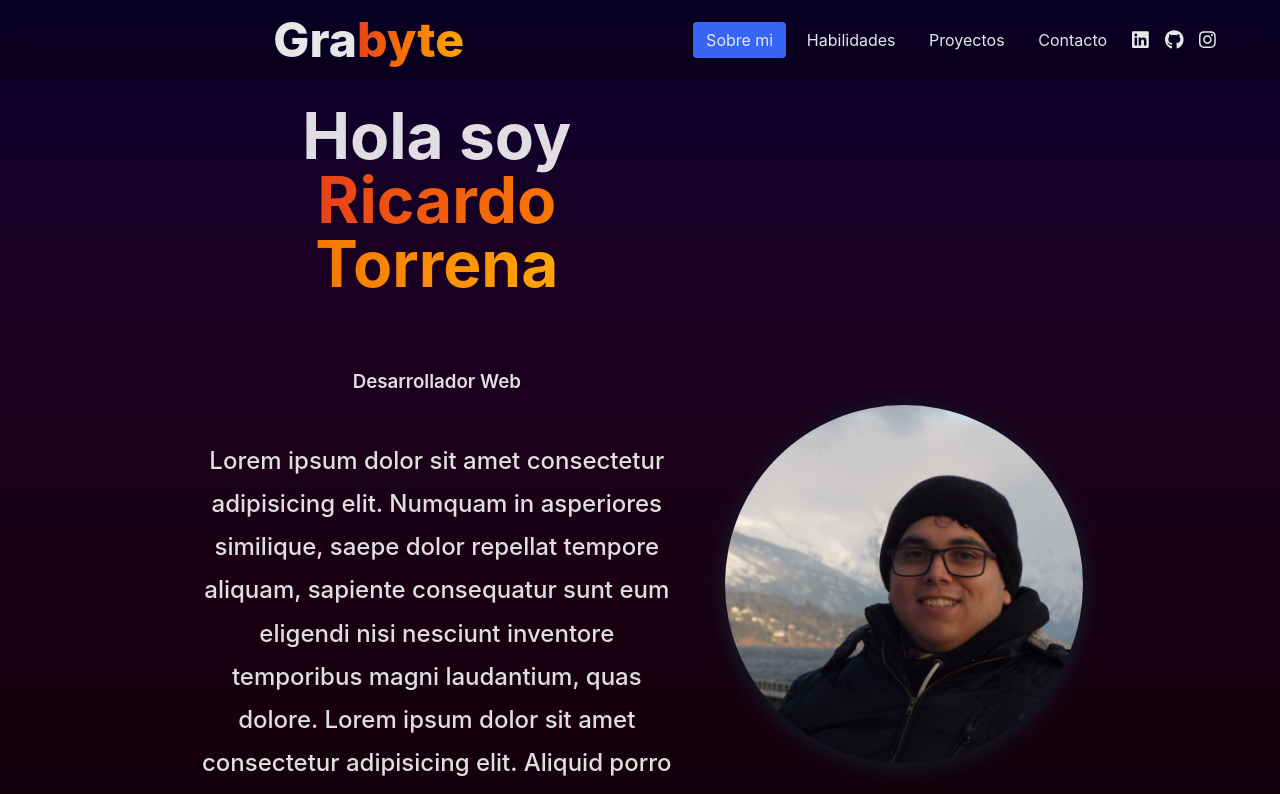
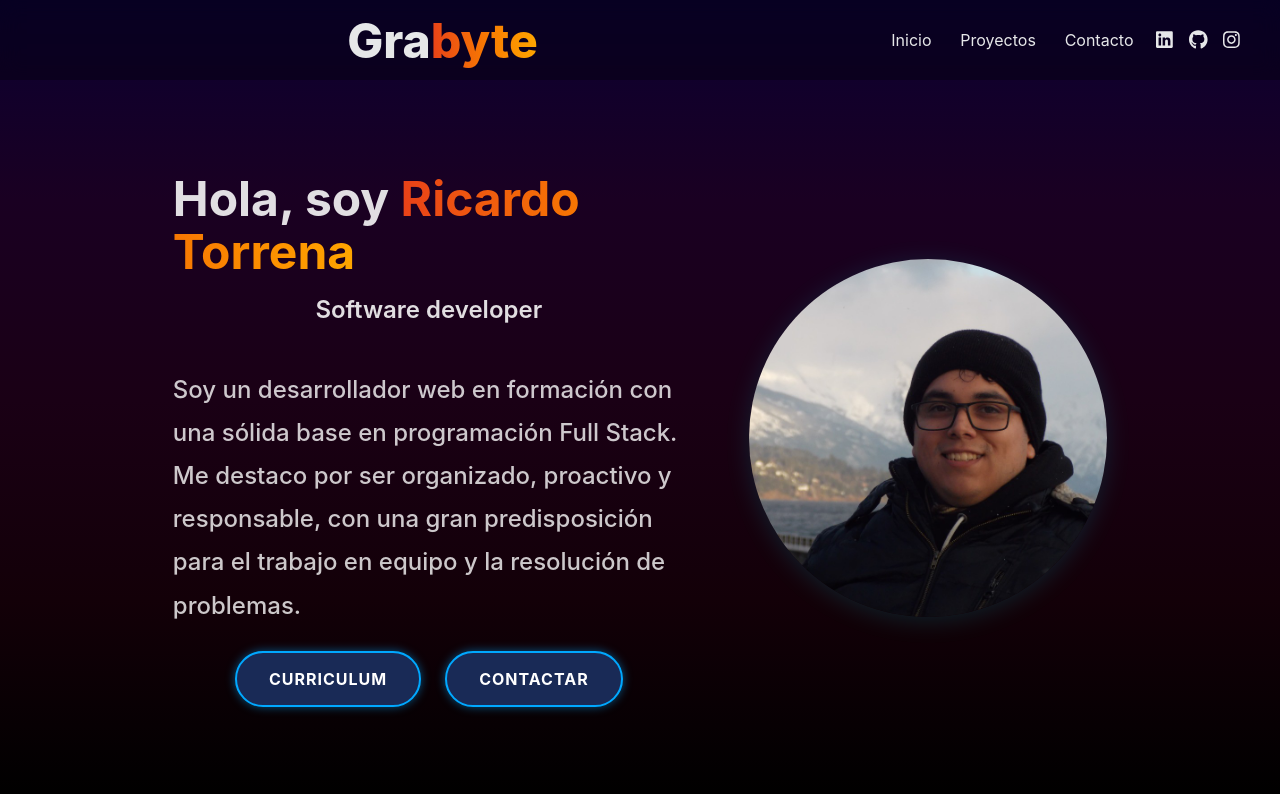
Before and after one commit to Grabyte/Portafolio_Web, a React (Vite) app: page / in a window 1280 px wide. Shown: the top 794 px of the page. Built offline with nearby package versions, Linux system fonts and the light colour scheme.

Commit message:
finalización de home

```diff
--- a/package.json
+++ b/package.json
@@ -15,7 +15,8 @@
     "@fortawesome/free-solid-svg-icons": "^6.7.2",
     "@fortawesome/react-fontawesome": "^0.2.2",
     "react": "^19.0.0",
-    "react-dom": "^19.0.0"
+    "react-dom": "^19.0.0",
+    "react-scroll": "^1.9.2"
   },
   "devDependencies": {
     "@eslint/js": "^9.19.0",
--- a/src/App.jsx
+++ b/src/App.jsx
@@ -5,7 +5,7 @@ function App() {
   return (
     <>
     <Navbar />
-    <Home />
+    <Home id="home" />
     </>
   )
 }
--- a/src/components/Home.jsx
+++ b/src/components/Home.jsx
@@ -6,9 +6,9 @@ function Home() {
     <>
     <section className="home">
       <div className="home__content">
-        <h1>Hola soy <br /><span>Ricardo Torrena</span></h1>
-        <h3>Desarrollador <span>Web</span></h3>
-        <p>Lorem ipsum dolor sit amet consectetur adipisicing elit. Numquam in asperiores similique, saepe dolor repellat tempore aliquam, sapiente consequatur sunt eum eligendi nisi nesciunt inventore temporibus magni laudantium, quas dolore. Lorem ipsum dolor sit amet consectetur adipisicing elit. Aliquid porro beatae maxime debitis. Laudantium ipsum hic libero, dolorem asperiores eaque quae recusandae ducimus fuga architecto aperiam maxime molestias. Veniam, minima.</p>
+        <h1>Hola, soy <span>Ricardo Torrena</span></h1>
+        <h2>Software <span>developer</span></h2>
+        <p>Soy un desarrollador web en formación con una sólida base en programación Full Stack. Me destaco por ser organizado, proactivo y responsable, con una gran predisposición para el trabajo en equipo y la resolución de problemas.</p>
         <div className="btn__group">
           <a href="" className="btn">Curriculum</a>
           <a href="#contact" className="btn">Contactar</a>
--- a/src/components/Navbar.jsx
+++ b/src/components/Navbar.jsx
@@ -1,12 +1,10 @@
 import '../navbar.css'
-import NavbarLogic from './NavbarLogic'
+import { Link } from "react-scroll";
 import { FontAwesomeIcon } from '@fortawesome/react-fontawesome';
 import { faLinkedin, faGithub, faInstagram } from '@fortawesome/free-brands-svg-icons';
 import ricardoimg from '../assets/images/ricardo2.jpg'
 
 function Navbar() {
-NavbarLogic();
-
 return (
     <>
     <header className="header">
@@ -22,10 +20,9 @@ return (
 
                 <div className="nav__menu">
                     <ul className="nav__list">
-                        <li className="nav__item"><a href="#" className="nav__link active" id='Home'>Sobre mi</a></li>
-                        <li className="nav__item"><a href="#" className="nav__link" id='About'>Habilidades</a></li>
-                        <li className="nav__item"><a href="#" className="nav__link" id='Portfolio'>Proyectos</a></li>
-                        <li className="nav__item"><a href="#" className="nav__link" id='Contact'>Contacto</a></li>
+                    <Link to="home" smooth={true} duration={500} className="nav__link">Inicio</Link>
+                    <Link to="portfolio" smooth={true} duration={500} className="nav__link">Proyectos</Link>
+                    <Link to="contact" smooth={true} duration={500} className="nav__link">Contacto</Link>
                     </ul>
                 </div>
 
--- a/src/home.css
+++ b/src/home.css
@@ -1,48 +1,47 @@
 .home {
   min-height: 100vh;
-  padding: 0 10rem;
+  padding: 0 8rem;
   padding-top: calc(var(--header-height) + 1rem);
   display: flex;
   align-items: center;
   justify-content: center;
-  gap: 3rem;
+  gap: 4rem;
   flex-wrap: nowrap;
 }
+
 .home__content {
   display: flex;
   flex-direction: column;
   align-items: center;
-  text-align: center;
+  text-align: left;
   width: 50%;
 }
 
 .home__content h1 {
-  font-size: 4rem;
+  font-size: 3rem;
   font-weight: 700;
-  margin-top: 1.5rem;
-  line-height: 1;
+  margin: 0 auto;
+  line-height: 1.1;
   flex-wrap: nowrap;
 }
 
 .home__content h1 span {
   background-image: linear-gradient(to right, #e84118, #f05d0e, #f77702, #fc8f00, #ffa600);
-  background-clip: text; /* Propiedad estándar */
-  -webkit-background-clip: text; /* Prefijo para WebKit */
+  background-clip: text;
+  -webkit-background-clip: text;
   color: transparent;
 }
 
-.home__content h3 {
-  margin: 1rem 0;
+.home__content h2 {
+  margin-top: 1rem;
   font-weight: 600;
-  line-height: 1.8;
 }
-
-
 
 .home__content p {
   font-size: 1.5rem;
   font-weight: 500;
   line-height: 1.8;
+  opacity: 0.9;
 }
 
 .home__img img {
@@ -67,20 +66,20 @@
 }
 
 .btn {
-  display: inline-block;
-  padding: 1rem 2.5rem;
-  background-color: rgb(255, 255, 255);
-  box-shadow:  0 0 25px rgba(10, 219, 226, 0.15);
-  border-radius: 3rem;
-  font-size: 1.4rem;
-  color: var(--dark-color);
-  border: 2px solid transparent;
-  font-weight: 600;
+  background-color: #192a56;
+  color: #FFF;
+  padding: 1rem 2rem;
+  border-radius: 5rem;
+  border: 2px solid #00A8FF;
+  box-shadow: 0 0 10px rgba(0, 168, 255, 0.5);
+  text-transform: uppercase;
+  font-weight: bold;
+  letter-spacing: 1px;
   transition: ease-in-out 0.3s;
 }
 
 .btn:hover {
-  transform: scale(1.05);
-  box-shadow: 0 0 25px rgba(10, 219, 226, 0.15),
-  0 0 50px rgba(10, 219, 226, 0.15);
+  background-color: #00A8FF;
+  color: #192a56;
+  box-shadow: 0 0 25px rgba(0, 168, 255, 1);
 }
--- a/src/index.css
+++ b/src/index.css
@@ -1,11 +1,7 @@
 :root {
   font-family: Inter, system-ui, Avenir, Helvetica, Arial, sans-serif;
-  line-height: 1.5;
-  font-weight: 400;
-
   background-image: linear-gradient(to bottom, #0b0032, #1a0022, #1a0015, #130008, #000000);
   color: rgba(255, 255, 255, 0.87);
-  background-color: #242424;
 
   font-synthesis: none;
   text-rendering: optimizeLegibility;
--- a/src/navbar.css
+++ b/src/navbar.css
@@ -4,7 +4,6 @@
 /*===== VARIABLES CSS =====*/
 * {
   box-sizing: border-box;
-  scroll-behavior: smooth;
 }
 
 body {
@@ -40,7 +39,7 @@ img {
   position: fixed;
   width: 100%;
   height: var(--header-height);
-  padding: 0 1.5rem;
+  padding: 1 1.5rem;
   background: rgba(0, 0, 0, 0.3);
   backdrop-filter: blur(10px);
   z-index: var(--z-fixed);
@@ -86,7 +85,7 @@ img {
 }
 
 .nav__perfil {
-  flex: 0 0 30%; /* Esto asegura que .nav__perfil ocupe el 50% del ancho */
+  flex: 0 0 30%;
   display: flex;
   align-items: center;
   justify-content: center;
@@ -124,6 +123,7 @@ img {
 
 .nav__list {
   display: flex;
+  padding-left: 1rem;
 }
 
 .nav__item {
@@ -131,10 +131,11 @@ img {
 }
 
 .nav__link {
-  padding: .5rem .8rem;
+  padding: .5rem .9rem;
   border-radius: .25rem;
   color: var(--white-color);
   transition: ease-in-out 0.3s;
+  cursor: pointer;
 }
 
 .nav__link:hover {
```
Also changed, not shown: 1 other file (tests, documents, lock files or other folders).
